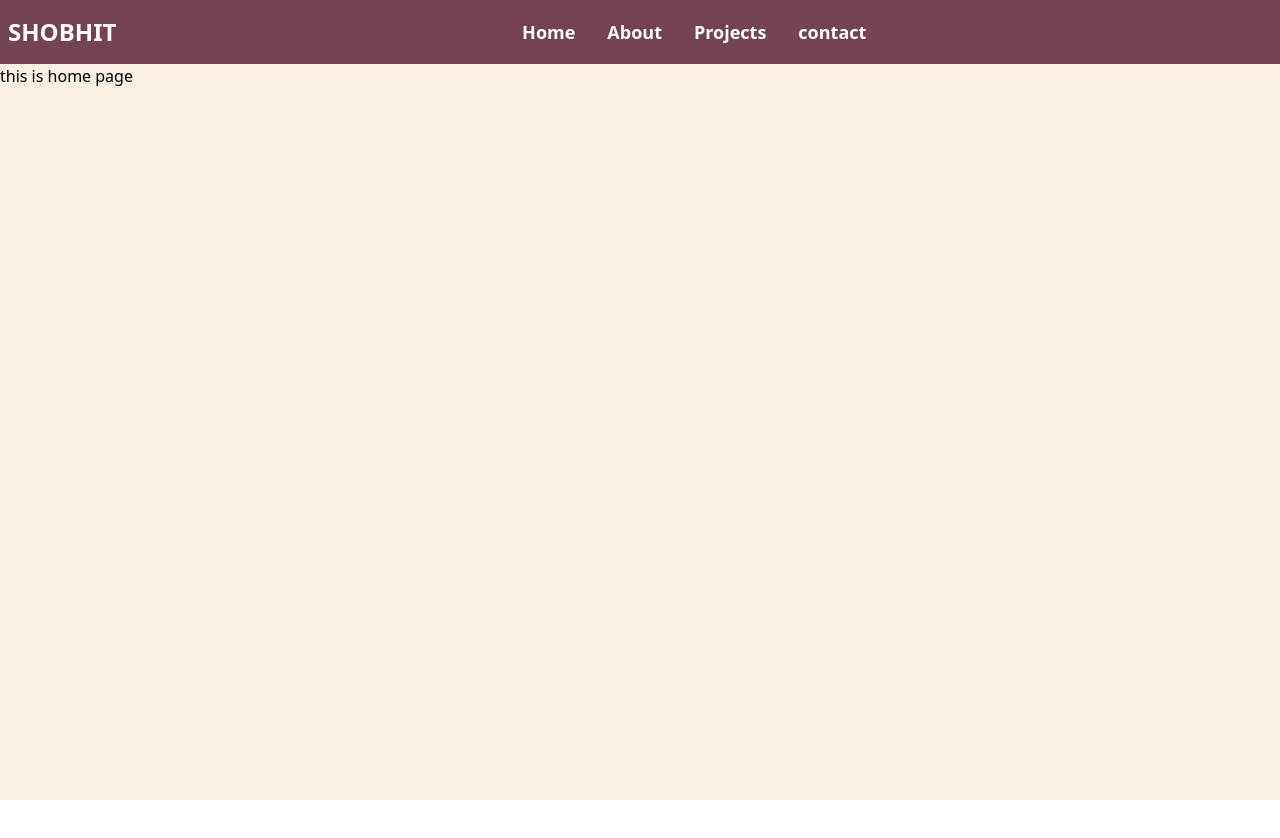
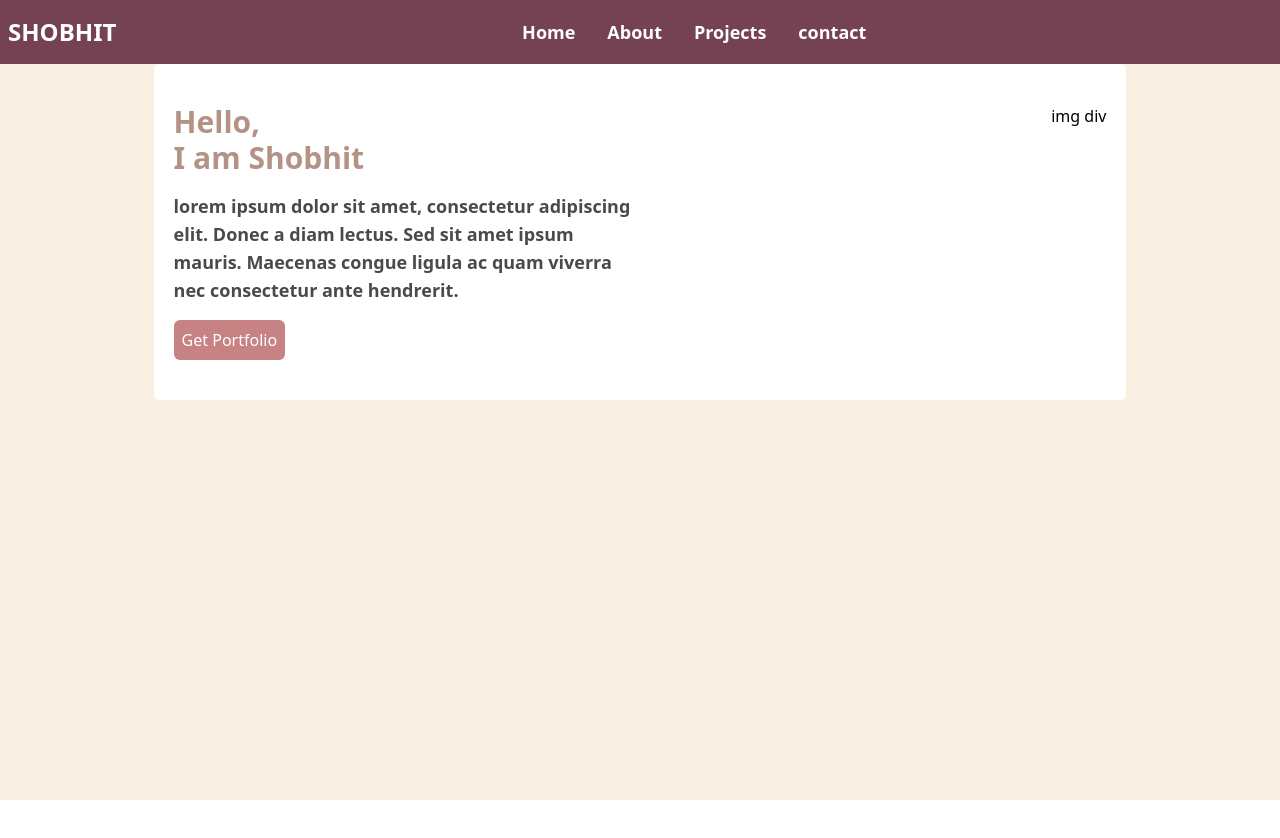
Before and after one commit to shobhitraghu1c/shoobhit-resume, a Nuxt app: page / in a window 1280 px wide. Shown: the top 838 px of the page. Before the commit the page ends 800 px from the top, so only its background shows below. Built offline with nearby package versions, Linux system fonts and the light colour scheme.

Commit message:
home page creaed one section

```diff
--- a/pages/index.vue
+++ b/pages/index.vue
@@ -1,10 +1,30 @@
 <script setup lang="ts">
 
 </script>
+<template>
+    <div class="px-[12%] w-full h-full">
+        <div class="flex flex-col md:flex-row justify-between bg-[#FFFFFF] w-full h-fit rounded-md pt-10 px-5 pb-10">
+<div class="w-[50%] h-full flex flex-col gap-4">
+    <div class="w-full h-full flex flex-col ">
+        <h1 class="text-3xl font-bold text-[#b49286]">
+        Hello,
+    </h1>
+    <h1 class="text-3xl font-bold text-[#b49286] ">
+        I am Shobhit
+    </h1>
+    </div>
+    <div class="text-[#4a4a4a] font-semibold text-lg">
+    lorem ipsum dolor sit amet, consectetur adipiscing elit. Donec a diam lectus. Sed sit amet ipsum mauris. Maecenas congue ligula ac quam viverra nec consectetur ante hendrerit.
+    </div>
+    <div>
+        <button class="bg-[#c78283] text-[#ffffff] p-2 rounded-md ">Get Portfolio</button>
+    </div>
+</div>
+<div class="w-[50%] flex flex-row justify-end">
+img div
+</div>
 
-<template>
-    <div>
-this is home page
+        </div>
     </div>
 </template>
 
```
